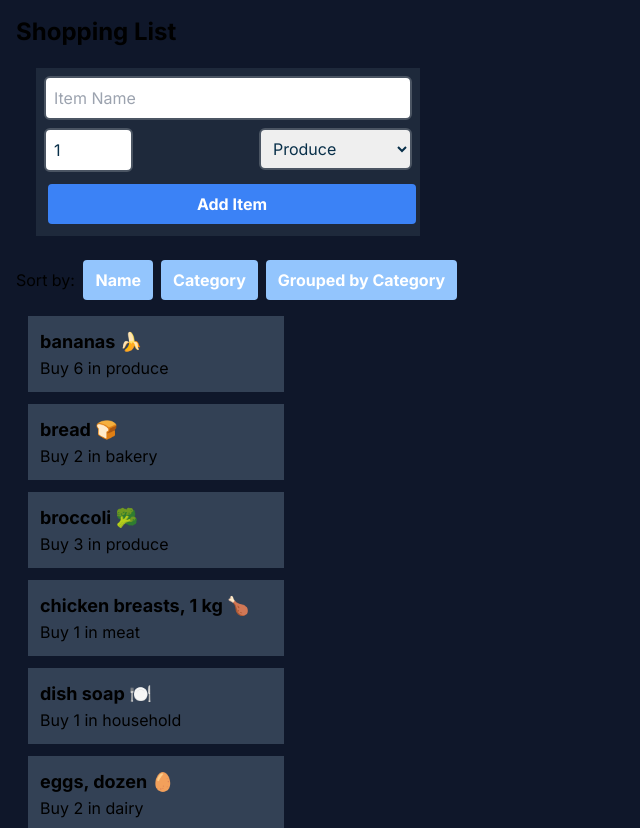
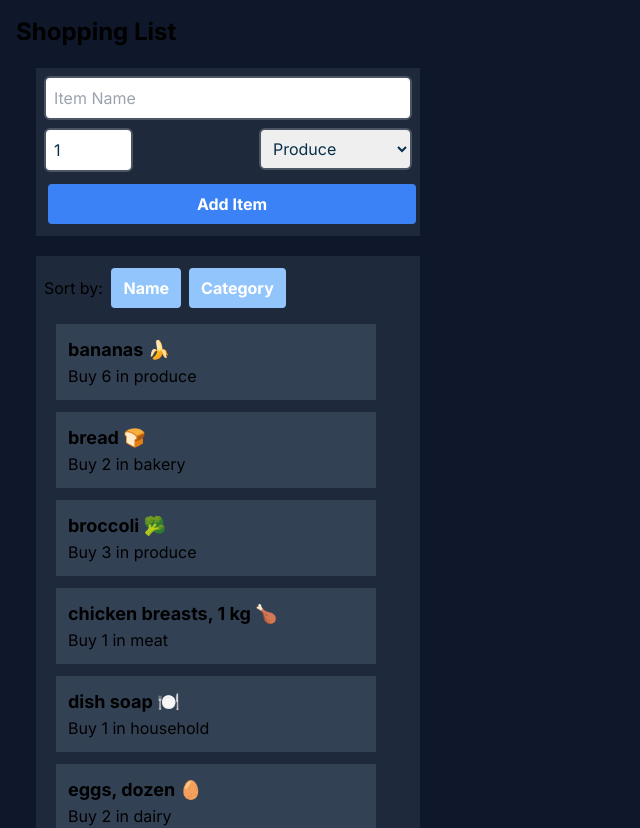
Before and after one commit to sebgualtero/cprg306-assignments, a Next.js app: page /week-6 in a window 1280 px wide. Shown: the top 828 px of the page, without its empty margins (0-640 px from the left). Built offline with nearby package versions, Linux system fonts and the light colour scheme.

Commit message:
space matching for components
Removed the optional button from previous submission

```diff
--- a/app/week-6/item-list.js
+++ b/app/week-6/item-list.js
@@ -25,7 +25,7 @@ export default function ItemList({ itemsList }) {
   }
 
   return (
-    <div>
+    <div className="bg-slate-800 m-5 w-96 p-2">
       <div>
         <label>Sort by: </label>
         <button
@@ -40,9 +40,6 @@ export default function ItemList({ itemsList }) {
         >
           Category
         </button>
-        <button className="bg-blue-300 text-white font-bold py-2 rounded p-3 hover:bg-indigo-500 items-center justify-center m-1 focus:bg-indigo-700">
-          Grouped by Category
-        </button>
       </div>
       <div>
         <ul>
--- a/app/week-6/item.js
+++ b/app/week-6/item.js
@@ -4,7 +4,7 @@ export default function Item({ itemObj }) {
   let { name, quantity, category } = itemObj;
 
   return (
-    <li className="bg-slate-700 p-3 m-3 w-64">
+    <li className="bg-slate-700 p-3 m-3 w-80">
       <h3 className="text-lg font-bold">{name}</h3>
       <p className="text-lg-white">
         Buy {quantity} in {category}
```
